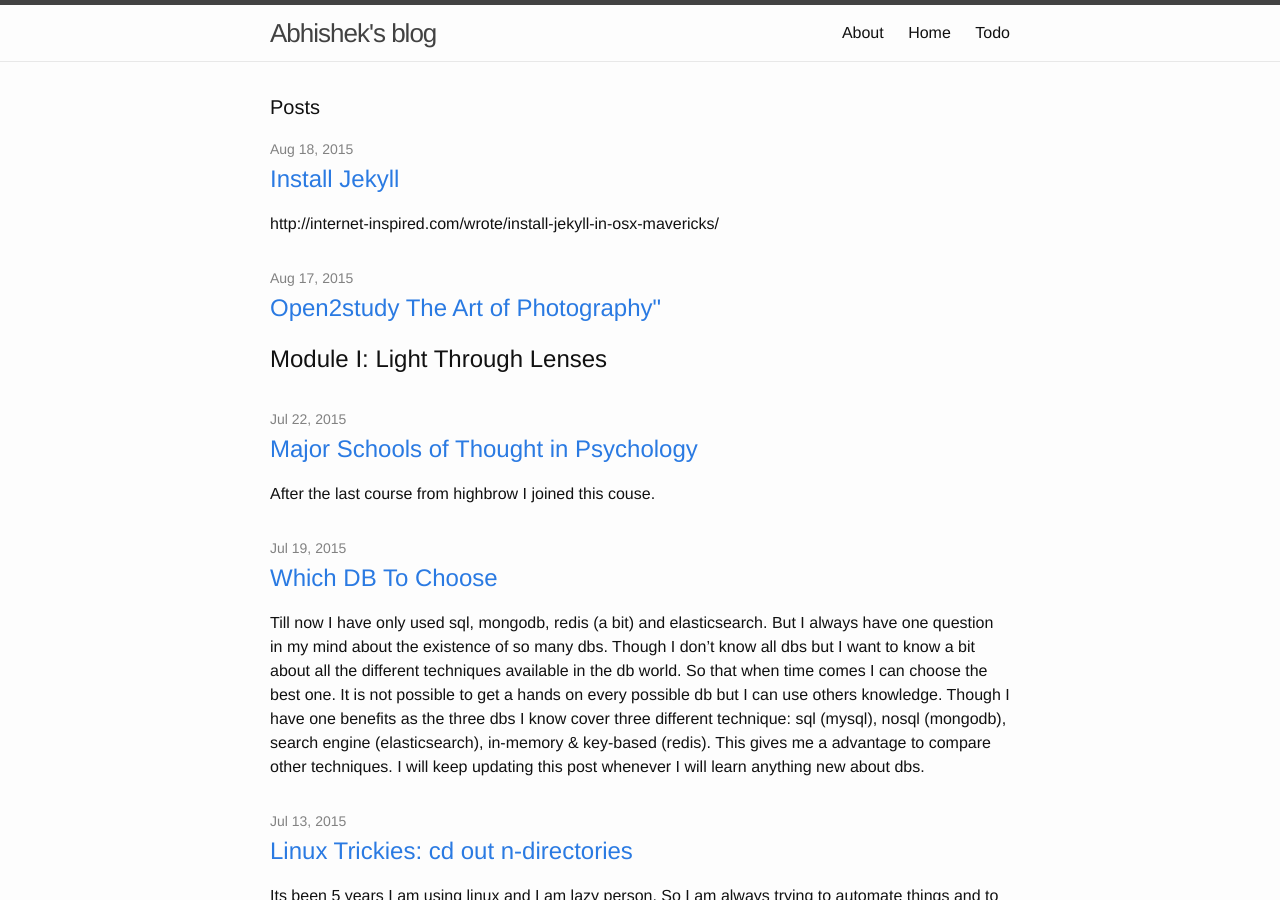
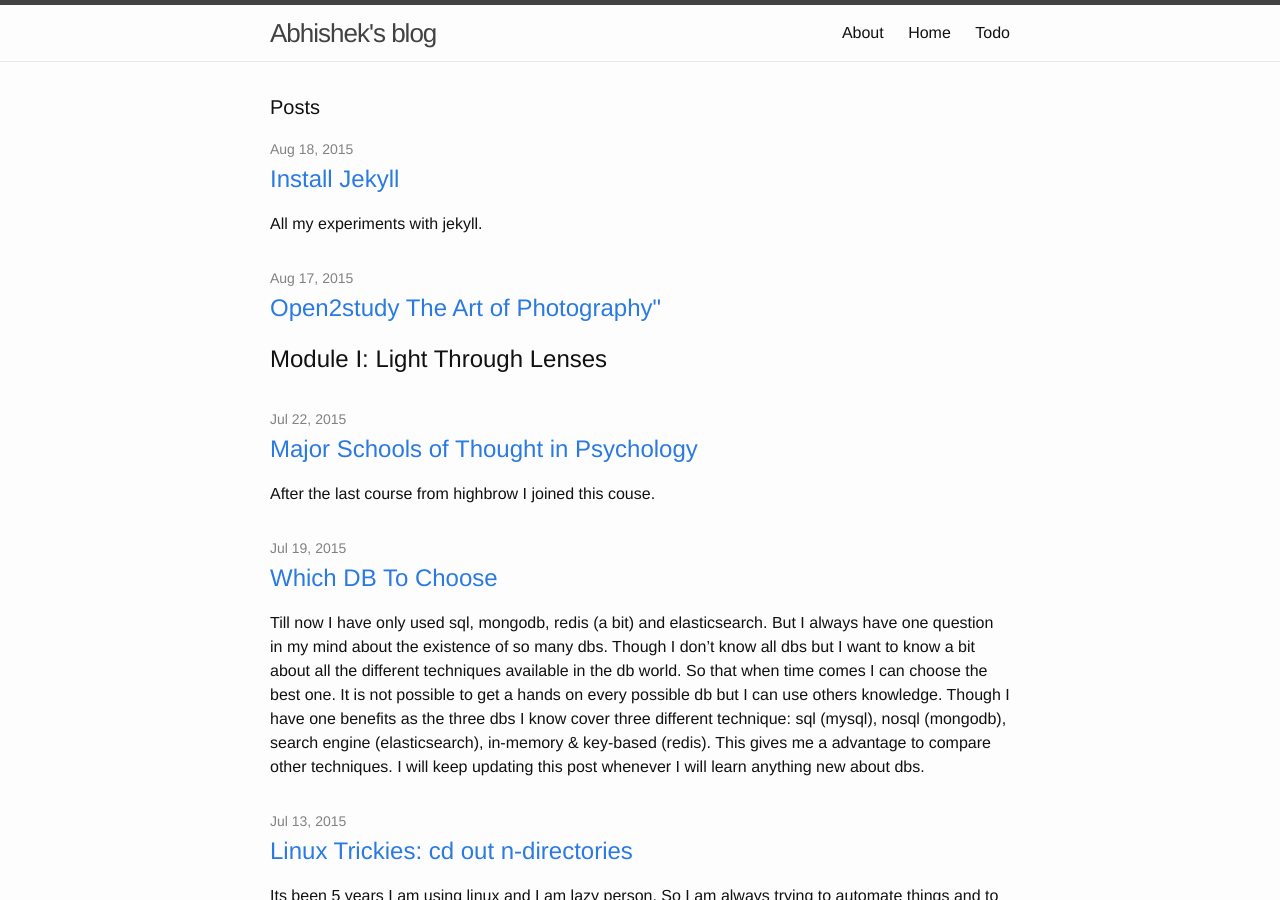
Before and after one commit to knoxxs/knoxxs.github.io, a Jekyll site: the page built from index.html, in a window 1280 px wide and 900 px high. Built offline with Jekyll 4.4.1, drawn with Linux system fonts in a browser that asks for light colours; Markdown is read by kramdown in place of the engine named in the settings; some of the changed lines change nothing that is shown.

Commit message:
modifies post to install jekyll

```diff
--- a/_posts/2015-08-18-install-jekyll.markdown
+++ b/_posts/2015-08-18-install-jekyll.markdown
@@ -6,4 +6,20 @@
 tags: installation jekyll mac
 ---
 
-http://internet-inspired.com/wrote/install-jekyll-in-osx-mavericks/
+All my experiments with jekyll.
+
+- [Installtion](http://internet-inspired.com/wrote/install-jekyll-in-osx-mavericks/)
+- [Disqus Support](http://stackoverflow.com/questions/21446165/how-do-i-use-disqus-comments-in-github-pages-blog-markdown)
+- [Configuring a third-party service to display Jekyll build error messages from github](https://help.github.com/articles/troubleshooting-github-pages-build-failures/#configuring-a-third-party-service-to-display-jekyll-build-error-messages)
+    - [Control travis email notification](http://docs.travis-ci.com/user/notifications/)
+    - [Mac app](http://ccmenu.org/)
+    - [Android app](http://www.trevorapp.com/)
+
+References:
+
+1. [INSTALL JEKYLL IN OSX MAVERICKS](http://internet-inspired.com/wrote/install-jekyll-in-osx-mavericks/)
+2. [How do I use disqus comments in github pages blog (Markdown)?](http://stackoverflow.com/questions/21446165/how-do-i-use-disqus-comments-in-github-pages-blog-markdown)
+3. [Troubleshooting GitHub Pages build failures](https://help.github.com/articles/troubleshooting-github-pages-build-failures/)
+4. [Travis - Configuring Build Notifications](http://docs.travis-ci.com/user/notifications/)
+5. [Trevor](http://www.trevorapp.com/)
+6. [CCMenu](http://ccmenu.org/)
```
